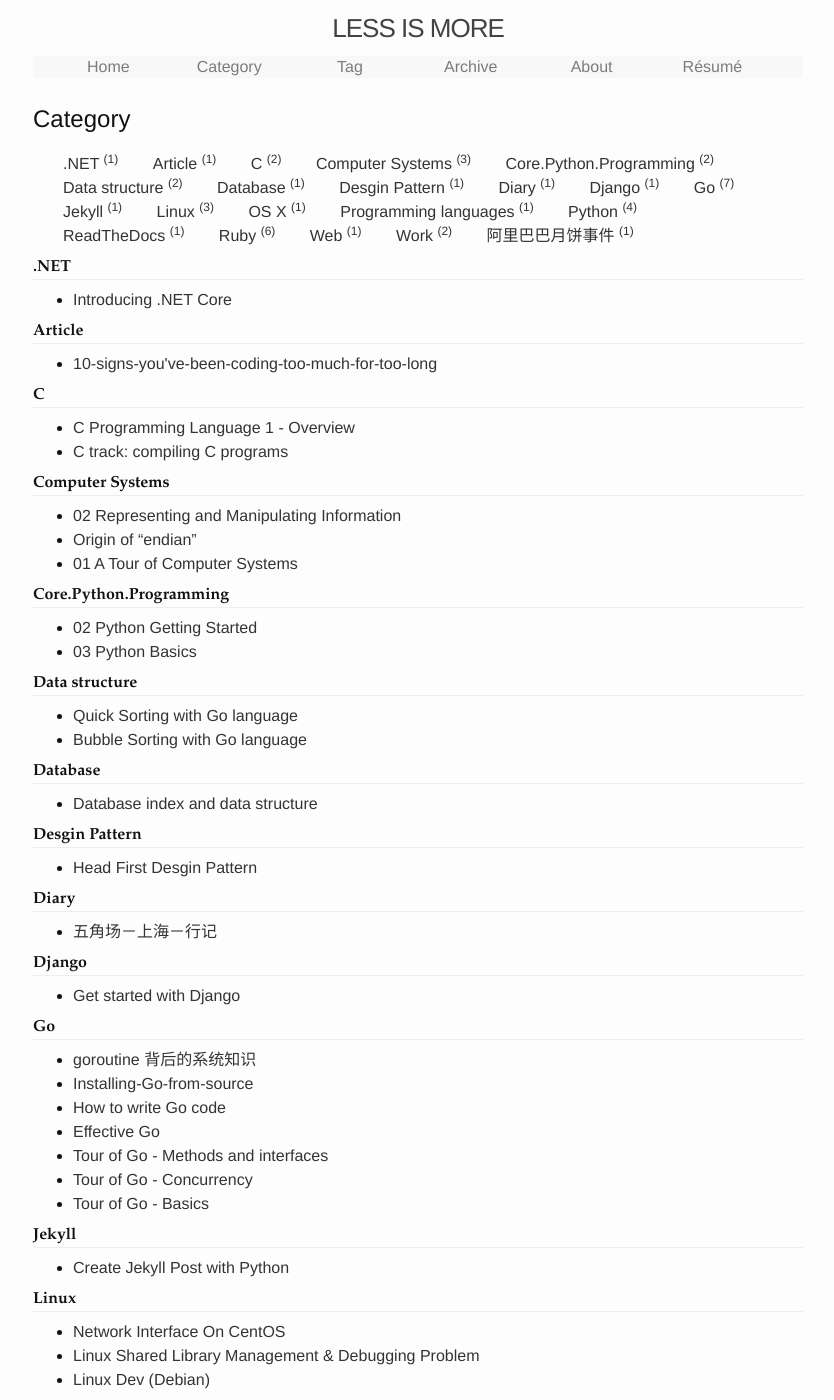
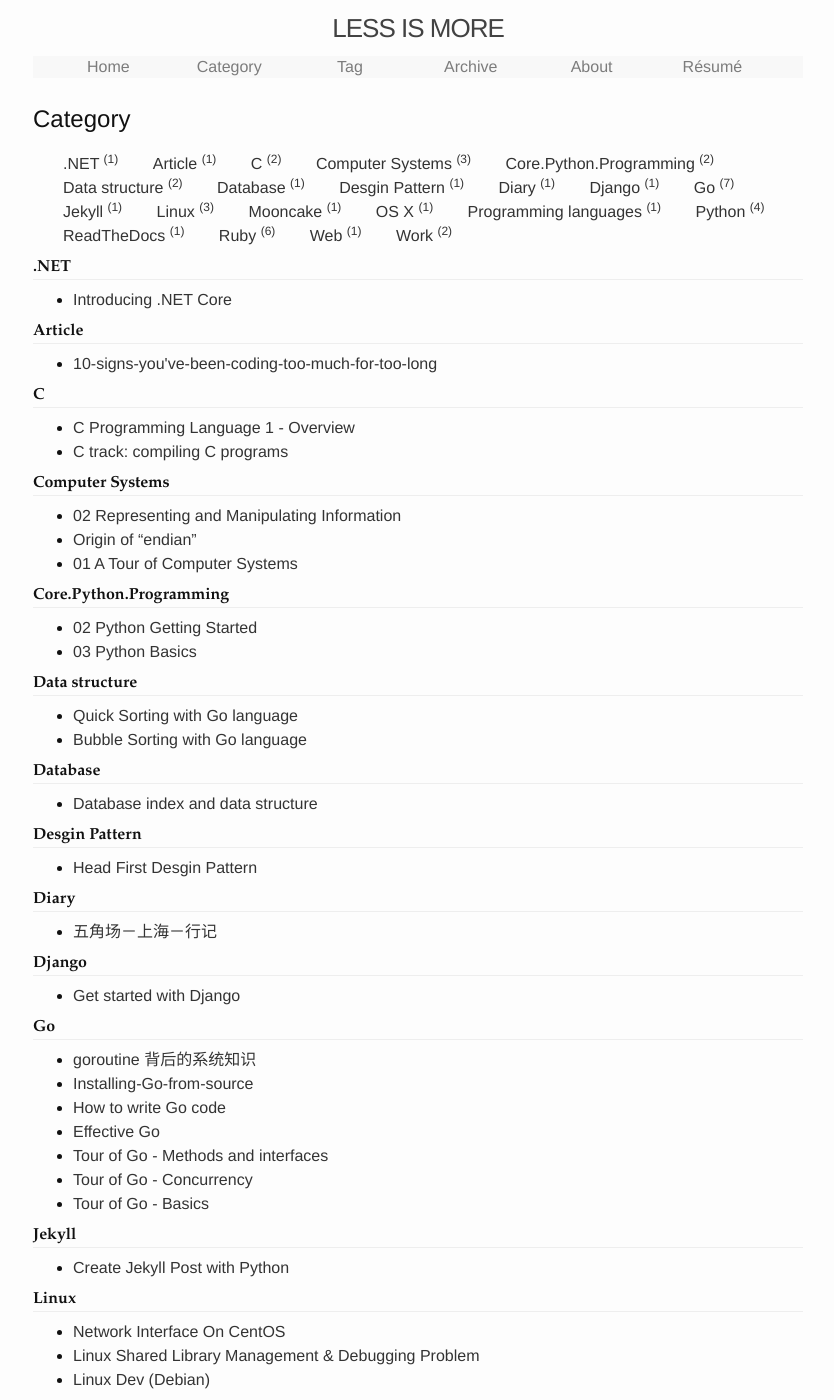
Before and after one commit to ousiax/ousiax.github.io, a Jekyll site: the page built from category/index.html, in a window 1280 px wide and 1400 px high. Shown: the whole window, without its empty margins (222-1056 px from the left). Built offline with Jekyll 4.4.1, drawn with Linux system fonts in a browser that asks for light colours; some of the changed text lies outside the part shown.

Commit message:
Update 2016-09-17-in-memory-of-five-person-moon-cake.md

```diff
--- a/_posts/2016-09-17-in-memory-of-five-person-moon-cake.md
+++ b/_posts/2016-09-17-in-memory-of-five-person-moon-cake.md
@@ -2,8 +2,7 @@
 layout: post
 title: "五仁（月饼）墓碑记"
 date: 2016-09-17 21-52-53 +0800
-categories: ['阿里巴巴月饼事件']
-tags: ['月饼', '五仁']
+categories: ['Mooncake']
 disqus_identifier: 252226992090708946277344080990849984067
 ---
 > “Life is like a box of mooncakes; you never know what you’re gonna’ get.”— by Jack    . Ma.[\[1\]](https://www.zhihu.com/question/50600301)
```
